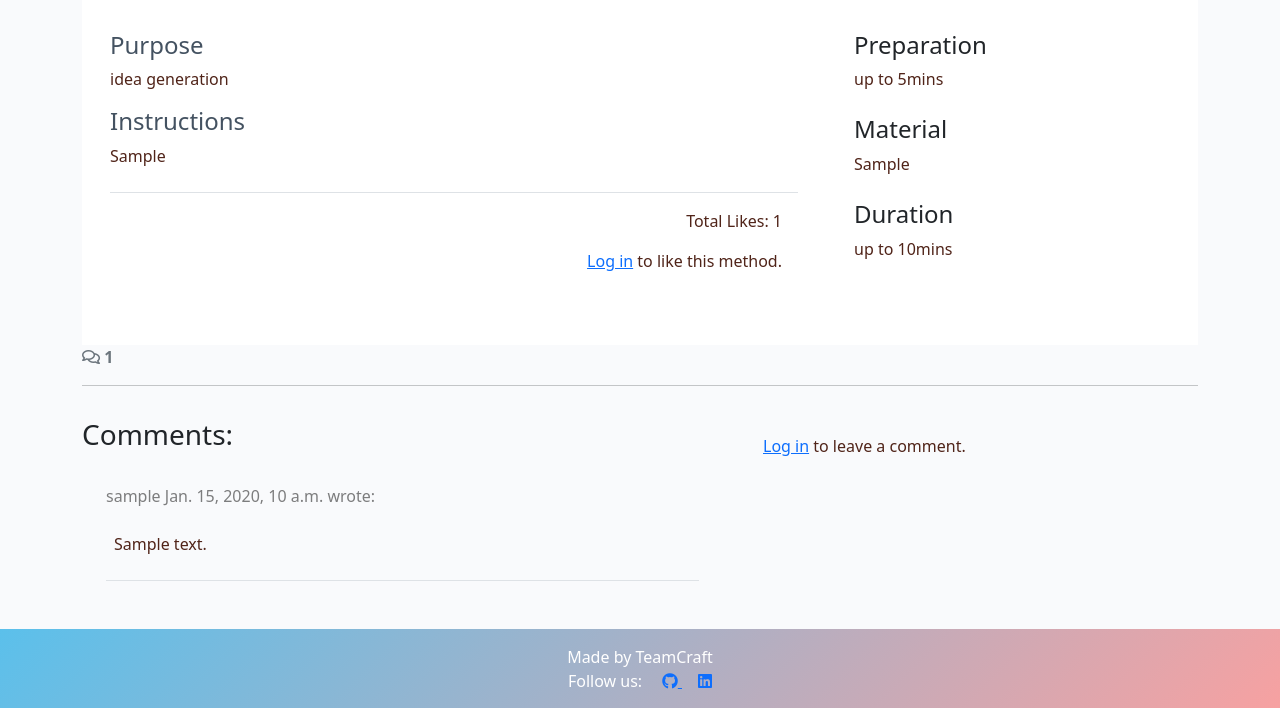
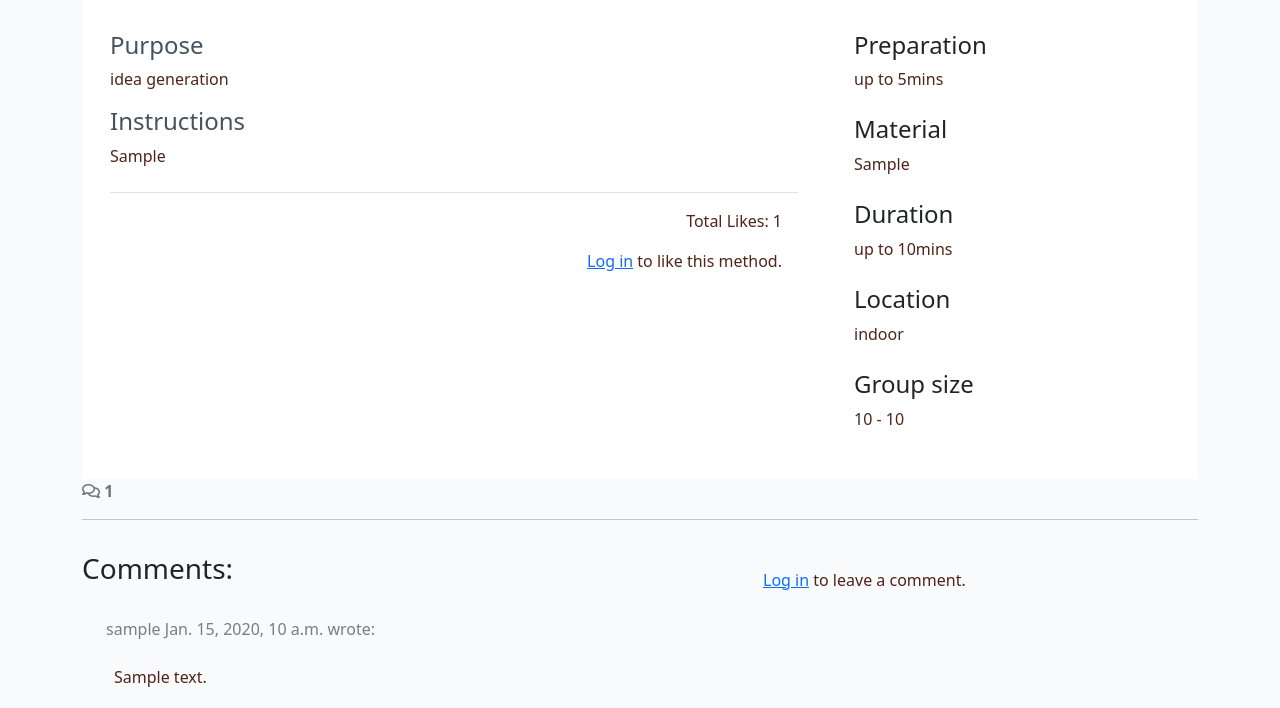
Before and after one commit to Fl0W97/ci-p4-methods-library, a Django app: a page that uses view_methods/templates/view_methods/method_page.html in a window 1280 px wide. Shown: the part 293-1001 px from the top of the page. Run offline with Django 4.2, Linux system fonts and the light colour scheme; tables that the repository leaves empty hold one stand-in row (values such as "Sample post"); parts of the project's set-up code (start-up, migrations or seed data) failed here and were passed over; some libraries are stand-ins or nearby versions.

Commit message:
add css, small corrections

```diff
--- a/static/css/style_backup.css
+++ b/static/css/style_backup.css
@@ -60,7 +60,9 @@ p {
     bottom: 5%;
     min-width: 30%;
     left: -2px;
-    background-color: #188181;
+    background-color: #e4a5aa;
+    border: 1px soild #f6acac;
+    /* #188181; */
 }
 
 .scale {
@@ -102,7 +104,7 @@ p {
     }
 }
 
-/* Adjust height for mid-size screens ( < 768px) */
+/* Adjust height for mid-size screens (<768px) */
 @media (max-width: 768px) {
     .index-images {
         max-height: 260px;
--- a/view_methods/templates/view_methods/method_page.html
+++ b/view_methods/templates/view_methods/method_page.html
@@ -69,15 +69,23 @@
           <div class="card-body">
             <h4 class="card-text">Preparation</h4>
             <p class="card-text pb-2">
-              {{ method.prep_time| safe }}
+              {{ method.prep_time | safe }}
             </p>
             <h4 class="card-text">Material</h4>
             <p class="card-text pb-2">
-              {{ method.material| safe }}
+              {{ method.material | safe }}
             </p>
-            <h4 class="card-text"> Duration</h4>
+            <h4 class="card-text">Duration</h4>
             <p class="card-text pb-2">
-              {{ method.duration| safe }}
+              {{ method.duration | safe }}
+            </p>
+            <h4 class="card-text">Location</h4>
+            <p class="card-text pb-2">
+              {{ method.location | safe }}
+            </p>
+            <h4 class="card-text">Group size</h4>
+            <p class="card-text pb-2">
+              {{ method.group_size_min | safe }} - {{ method.group_size_max | safe }}
             </p>
           </div>
         </div>
```
Also changed, not shown: README.md.
